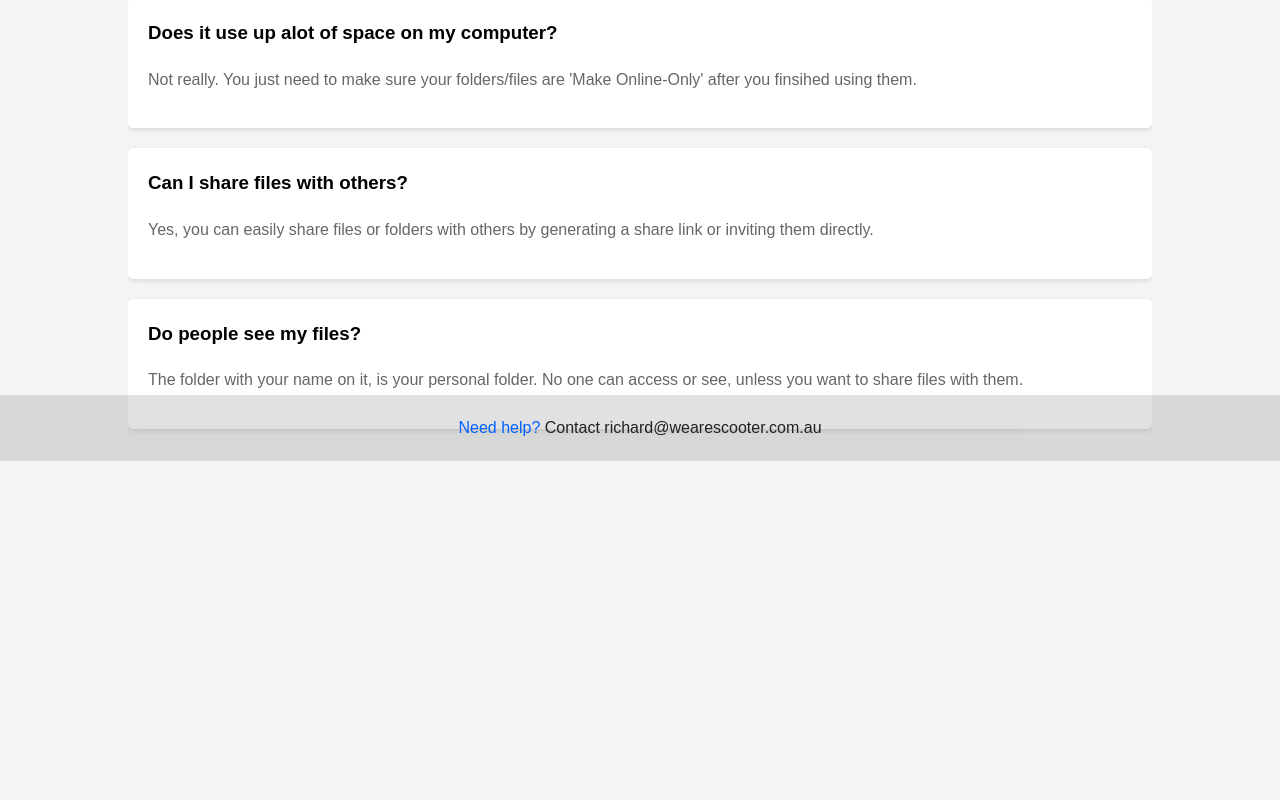
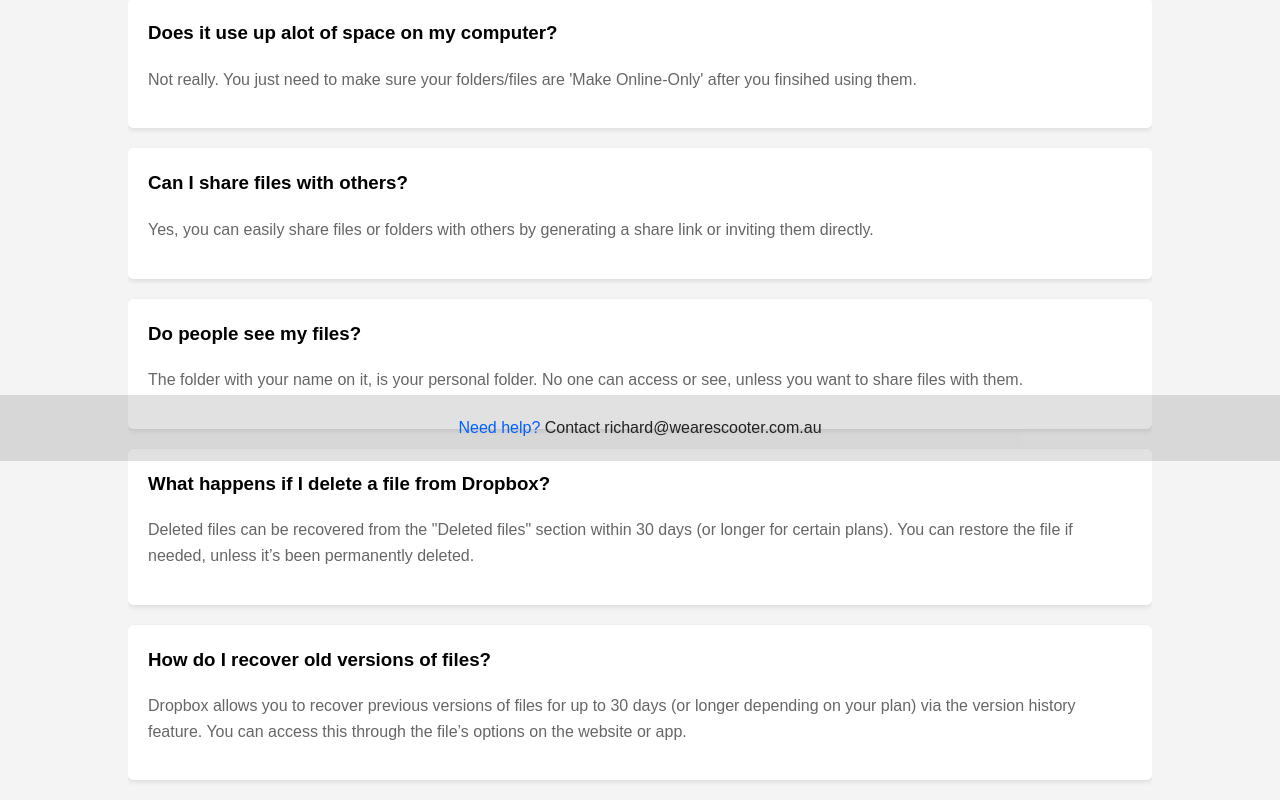
Before and after one commit to RichardSellies/DropboxFAQ, a plain HTML site: page index.html in a window 1280 px wide. Shown: the part 339-1139 px from the top of the page. Before the commit the page ends 800 px from the top, so only its background shows below. Drawn offline with Linux system fonts and the light colour scheme.

Commit message:
Update index.html

```diff
--- a/index.html
+++ b/index.html
@@ -158,6 +158,14 @@
                 <h3>Do people see my files?</h3>
                 <p>The folder with your name on it, is your personal folder. No one can access or see, unless you want to share files with them.</p>
             </div>
+            <div class="faq-item">
+                <h3>What happens if I delete a file from Dropbox?</h3>
+                <p>Deleted files can be recovered from the "Deleted files" section within 30 days (or longer for certain plans). You can restore the file if needed, unless it’s been permanently deleted.</p>
+            </div>
+            <div class="faq-item">
+                <h3>How do I recover old versions of files?</h3>
+                <p>Dropbox allows you to recover previous versions of files for up to 30 days (or longer depending on your plan) via the version history feature. You can access this through the file’s options on the website or app.</p>
+            </div>
         </div>
     </section>
 
```
